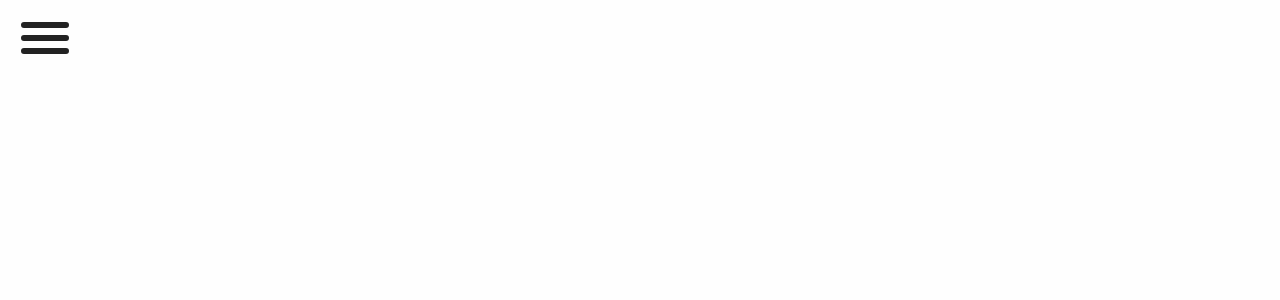
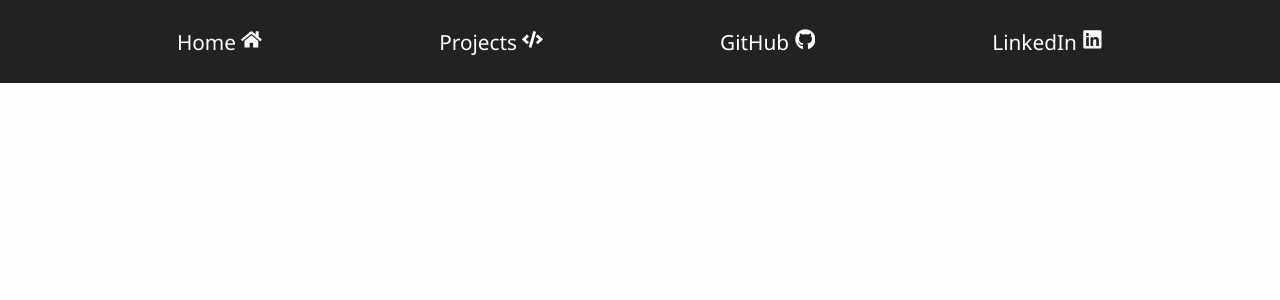
Before and after one commit to gcpearse/portfolio, a React (Vite) app: page / in a window 1280 px wide. Shown: the top 300 px of the page. Built offline with nearby package versions, Linux system fonts and the light colour scheme.

Commit message:
adds media queries for alternative nav display on desktop vs mobile

```diff
--- a/src/App.css
+++ b/src/App.css
@@ -2,6 +2,7 @@
   text-align: center;
 }
 
+@media only screen and (max-width: 600px) {
   .sidebar {
     position: absolute;
     left: -60vw;
@@ -9,7 +10,7 @@
     height: 100%;
     width: 60vw;
     text-align: start;
-  transition: 0.6s;
+    transition: 0.4s;
     color: #FEFEFE;
     font-size: 1.5rem;
   }
@@ -23,7 +24,7 @@
     padding: 1em 1em 2em;
   }
 
-.sidebar .menu-icon {
+  .menu-icon {
     position: absolute;
     right: -1.3em;
     margin: 0.1em;
@@ -32,3 +33,35 @@
     cursor: pointer;
     font-size: 4rem;
   }
+
+  .nav-icon {
+    display: none;
+  }
+}
+
+@media only screen and (min-width: 601px) {
+
+  .sidebar {
+    display: flex;
+    align-items: center;
+    background: #222222;
+    color: #FEFEFE;
+    height: 4em;
+    font-size: 1.3rem;
+  }
+
+  .sidebar ul {
+    display: flex;
+    flex-direction: row;
+    justify-content: space-evenly;
+    width: 100%;
+  }
+
+  .sidebar ul li {
+    list-style: none;
+  }
+
+  .menu-icon {
+    display: none;
+  }
+}
```
Lines whose indentation alone changed are shown as unchanged.
